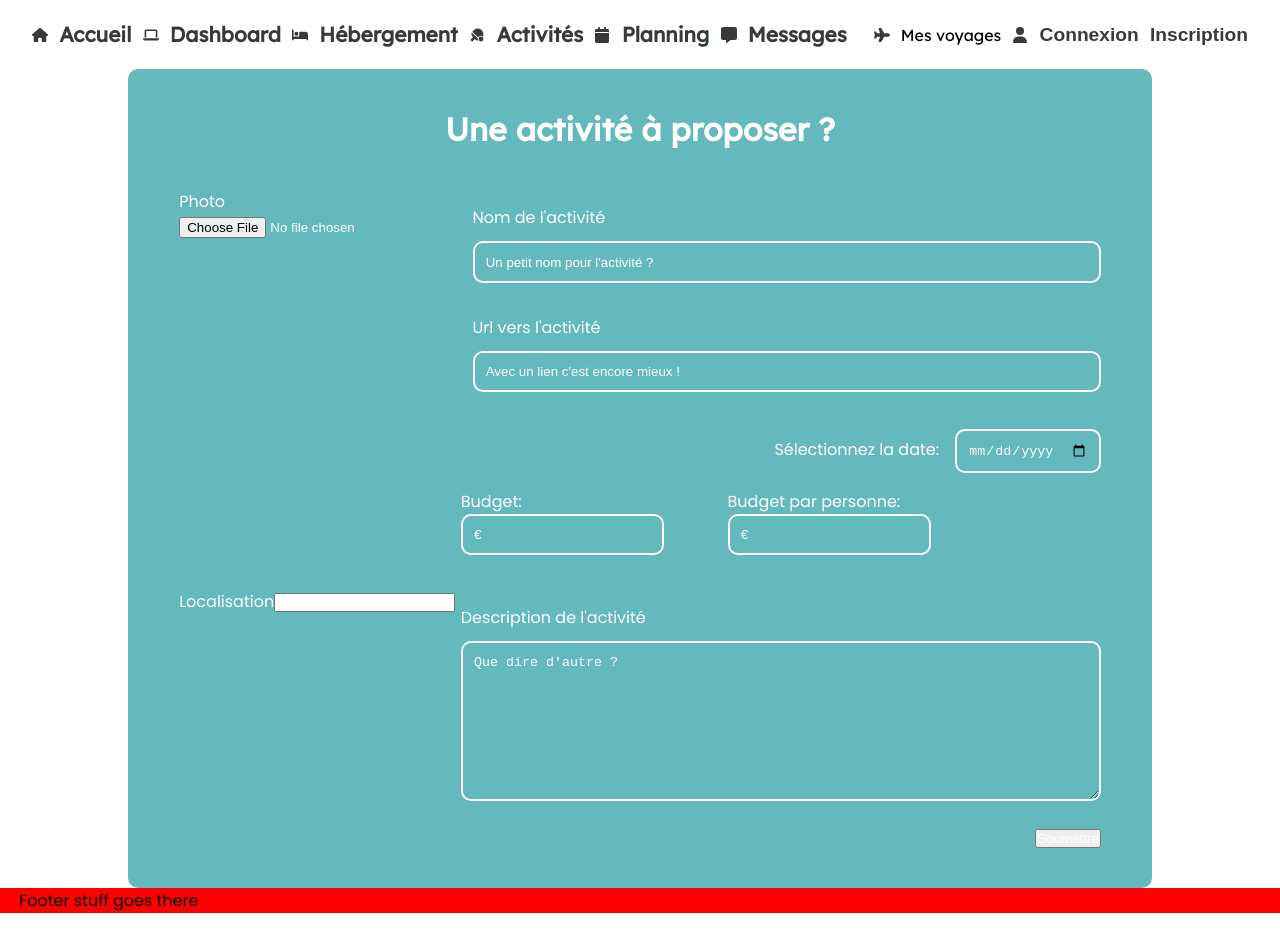
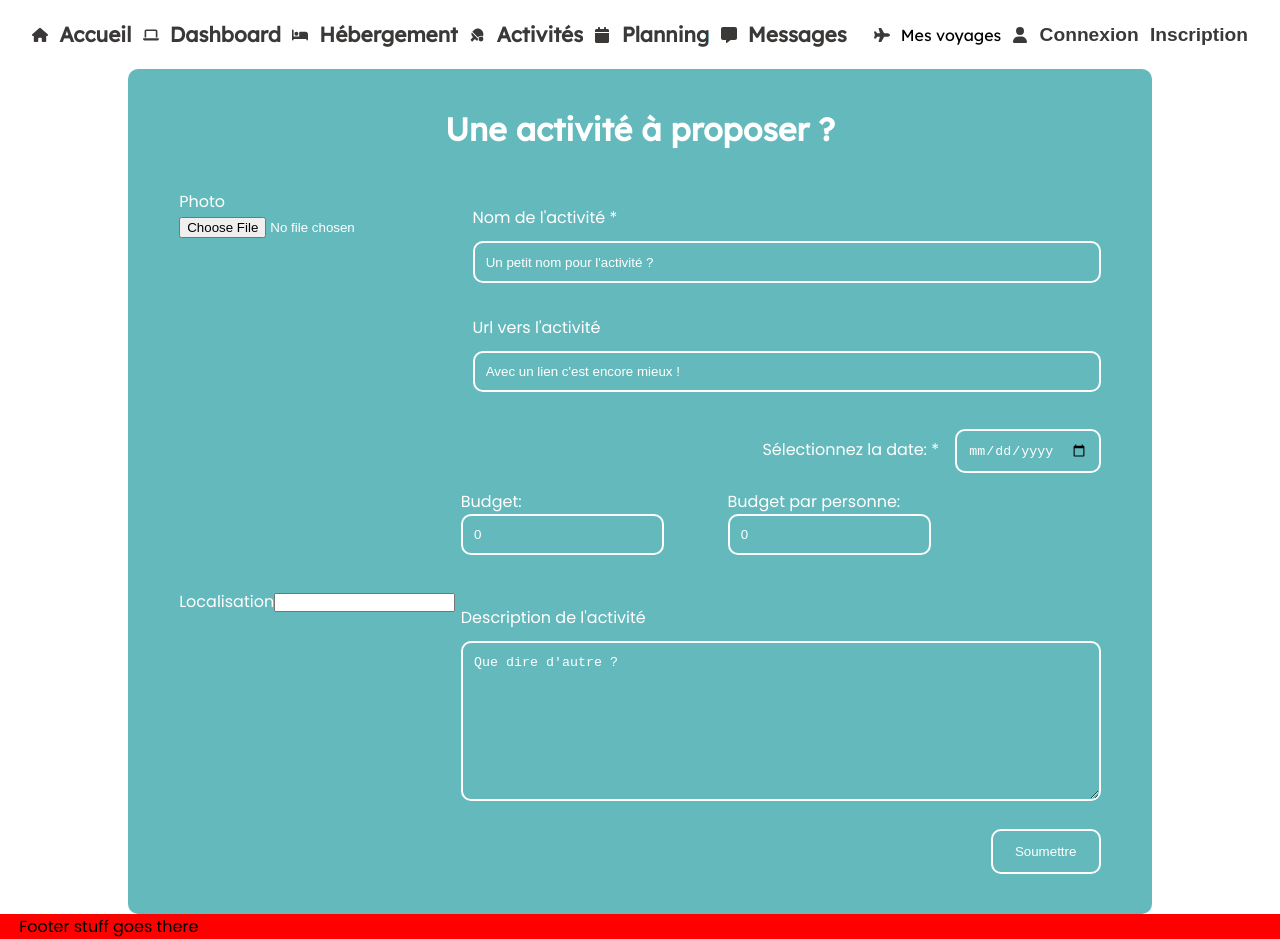
Before and after one commit to GW-GFG/grouptravel, a Next.js app: page /activities/add in a window 1280 px wide. Before the commit the page ends 913 px from the top, so only its background shows below. Built offline with nearby package versions, Linux system fonts and the light colour scheme.

Commit message:
added url verification and tripId from reducer in add activity page, working on activities cards

```diff
--- a/next.config.mjs
+++ b/next.config.mjs
@@ -8,6 +8,12 @@ const nextConfig = {
               port: '',
               pathname: '/**',
             },
+            {
+                protocol: 'https',
+                hostname: 'www.science.org',
+                port: '',
+                pathname: '/**',
+            },
           ],
 
         },
--- a/src/components/Activity.module.css
+++ b/src/components/Activity.module.css
@@ -23,3 +23,8 @@
 .cardTitle {
     margin-top: 0;
 }
+
+.button {
+    text-align: center;
+    margin-top: auto;
+}
--- a/src/components/AddActivity.js
+++ b/src/components/AddActivity.js
@@ -1,27 +1,43 @@
 'use client'
 import styles from './AddActivity.module.css'
-import { useState, useEffect } from 'react'
-import Script from 'next/script'
+import { useState } from 'react'
+import { useSelector } from 'react-redux'
+import Button from './utils/Button'
 
 // import fonts to use them for menu items
 import { lexend } from '../app/fonts';
 
 const AddActivity = () => {
+
+  const currentTrip = useSelector((state) => state.user.value.currentTrip)
+
   const [activityName, setActivityName] = useState('')
   const [activityPicture, setActivityPicture] = useState('')
   const [activityURL, setActivityURL] = useState('')
   const [activityDate, setActivityDate] = useState('')
-  const [activityBudget, setActivityBudget] = useState('')
-  const [activityBudgetPerPerson, setActivityBudgetPerPerson] = useState('')
+  const [activityBudget, setActivityBudget] = useState(0)
+  const [activityBudgetPerPerson, setActivityBudgetPerPerson] = useState(0)
   const [activityLocation, setActivityLocation] = useState('')
   const [activityDescription, setActivityDescription] = useState('')
-  const [error, setError] = useState('')
+
+  const [formHasError, setFormHasError] = useState(false);
+  const [errorMessage, setErrorMessage] = useState('');
 
   const handleSubmit = (e) => {
     e.preventDefault() // prevents auto-refreshing of the page when submitting the form
 
-    const tripId = '65e7215ad02a86c957eb2e71'
+    // check if url is valid (if url exists)
+    if (accomodationURL !== '') {
+      try {
+        new URL(accomodationURL);
+      } catch (err) {
+        setFormHasError(true);
+        setErrorMessage("L'url saisie n'est pas valide");
+        return;
+      }
+    }
 
+    // new activity object
     const activityData = {
       name: activityName,
       picture: activityPicture,
@@ -30,7 +46,7 @@ const AddActivity = () => {
       budget: activityBudget,
       location: activityLocation,
       description: activityDescription,
-      tripId: tripId
+      tripId: currentTrip._id
     }
 
     fetch('http://localhost:5500/activities/new', {
@@ -42,7 +58,6 @@ const AddActivity = () => {
       .then(data => {
         // if no trip is found or activity's date is outside trip's date
         if (data.result === false) {
-          setError(data.error)
           alert(data.error)
           return
         }
@@ -77,7 +92,7 @@ const AddActivity = () => {
             </div>
             <div className={styles.rightSide}>
               <div className={styles.inputs}>
-                <label htmlFor="activity-name" className={styles.label}>Nom de l'activité</label>
+                <label htmlFor="activity-name" className={styles.label}>Nom de l'activité *</label>
                 <input
                   type="text"
                   id="activity-name"
@@ -103,7 +118,7 @@ const AddActivity = () => {
           </div>
           <div className={styles.middle}>
             <div className={styles.inputDate}>
-              <label htmlFor="activity-date" className={styles.label}>Sélectionnez la date:</label>
+              <label htmlFor="activity-date" className={styles.label}>Sélectionnez la date: *</label>
               <input
                 type="date"
                 id="activity-date"
@@ -163,7 +178,8 @@ const AddActivity = () => {
             </div>
           </div>
           <div className={styles.buttonContainer}>
-            <button type="submit" className={styles.button}>Soumettre</button>
+            {formHasError && errorMessage}
+            <Button type="submit" buttonClass="primary" text="Soumettre" />
           </div>
         </div>
 
```
Also changed, not shown: src/components/Activity.js (+22 -7 lines).
